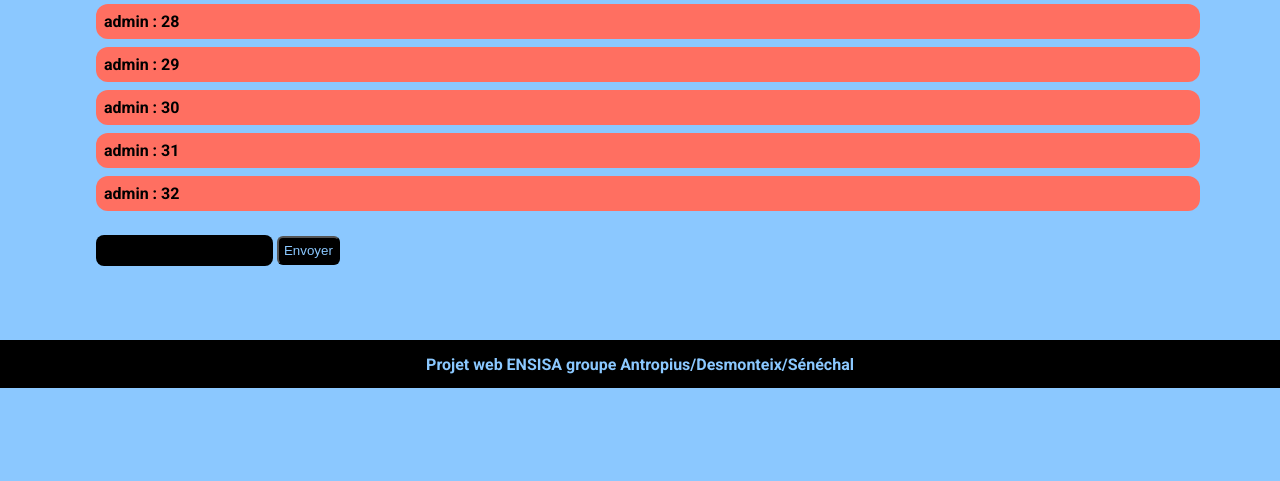
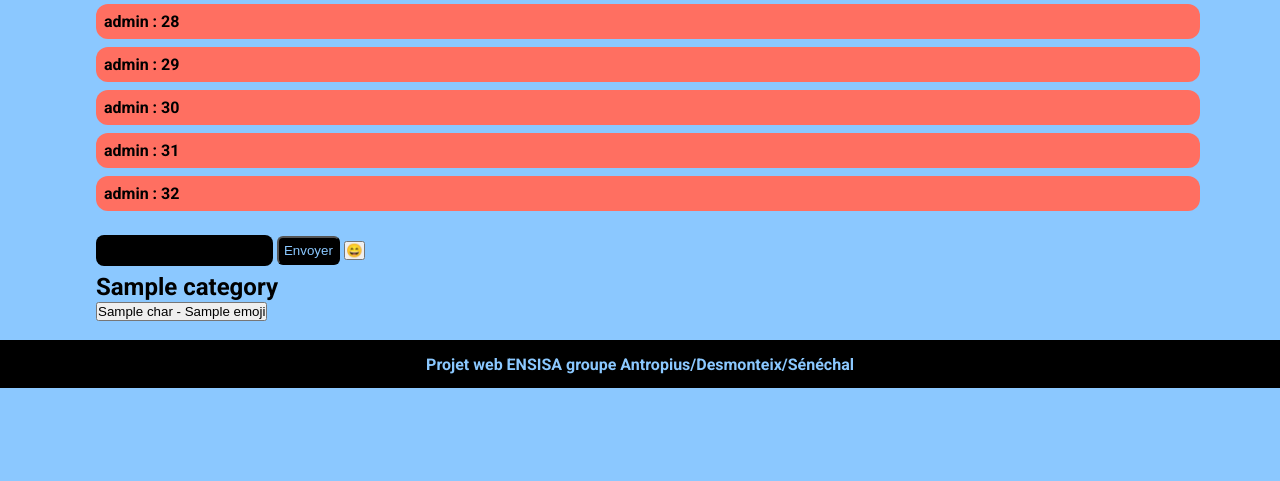
Before and after one commit to Burn3rII/ENSISAGERIE, a Django app: template messagingsite/rooms/templates/rooms/detail.html in a window 1280 px wide. Shown: the part 412-893 px from the top of the page. Before the commit the page ends 800 px from the top, so only its background shows below. Run offline with Django 5.2, Linux system fonts and the light colour scheme; data comes from the database, SQL or seed files in the repository; both versions use the stored data as it was after the commit; tables that the repository leaves empty hold one stand-in row (values such as "Sample post"); the template is opened without the code that fills it: values that come from a table or form of the project are taken from there, most other values are stand-ins (such as "Sample title", 1, 10 or a date in 2020).

Commit message:
Compatch emoji+network

```diff
--- a/messagingsite/rooms/static/rooms/js/message_script.js
+++ b/messagingsite/rooms/static/rooms/js/message_script.js
@@ -154,3 +154,108 @@ $(document).ready(function() {
         loadAllMessages();
     });
 });
+
+$(document).ready(function () {
+    const emojiButton = $('#emojiButton');
+    const emojiContainer = $('#emojiContainer');
+    const messageInput = $('#messageInput');
+
+    // Populate category buttons dynamically
+    function populateCategoryButtons(emojiData) {
+        const categoryButtonsContainer  = $('#categoryButtonsContainer');
+        categoryButtonsContainer .empty(); // Clear previous content
+
+        $.each(emojiData, function (category, emojis) {
+            const button = $('<button>', {
+                type: 'button',
+                class: 'categoryButton',
+                'data-category': category,
+                text: category,
+            });
+
+            categoryButtonsContainer .append(button);
+        });
+    }
+
+    // Populate emoji buttons dynamically
+    function populateEmojiButtons(emojis) {
+        const emojiList = $('#emojiContainer');
+        emojiList.empty(); // Clear previous content
+        emojiList.hide();  // Hide emoji container until it is populated
+
+        // Check if 'emojis' is an array
+        if (Array.isArray(emojis)) {
+            $.each(emojis, function (index, emoji) {
+                const button = $('<button>', {
+                    type: 'button',
+                    class: 'emojiButtons',
+                    'data-emoji': emoji.emoji,
+                    text: emoji.emoji + ' - ' + emoji.name,
+                });
+
+                emojiList.append(button);
+            });
+        } else {
+            console.error('Invalid format for emojis:', emojis);
+        }
+
+        // Show the emoji container after populating the buttons
+        emojiList.show();
+    }
+
+    // Fetch emoji data using AJAX
+    $.ajax({
+        url: JSONfile,
+        method: 'GET',
+        dataType: 'json',
+        success: function (emojiData) {
+            // Save emojiData in a global variable for later use
+            window.emojiData = emojiData;
+
+            // Populate category buttons
+            populateCategoryButtons(emojiData);
+
+            // Add event listener to each category button
+            $(document).on('click', '.categoryButton', function () {
+                console.log('Category button clicked');
+                const categoryIndex = $(this).data('category');
+
+                if (typeof categoryIndex === 'number' && emojiData[categoryIndex]) {
+                    const category = emojiData[categoryIndex];
+
+                    if (category.emojis && Array.isArray(category.emojis)) {
+                        populateEmojiButtons(category.emojis);
+                        emojiContainer.show(); // Show the emoji container when a category button is clicked
+                        $('#emojiContainer').siblings('.categoryButton').show(); // Show category buttons
+                    } else {
+                        console.error('Invalid format for category emojis:', category);
+                    }
+                } else {
+                    console.error('Invalid category index:', categoryIndex);
+                }
+            });
+
+            // Toggle visibility of emojiContainer
+            emojiButton.click(function () {
+                console.log('Emoji button clicked');
+                if (emojiContainer.is(':visible')) {
+                    console.log('Emoji container is visible, hiding');
+                    emojiContainer.hide();
+                } else {
+                    console.log('Emoji container is hidden, showing');
+                    emojiContainer.show();
+                }
+            });
+
+            // Add event listener to each emoji button
+            $(document).on('click', '.emojiButtons', function () {
+                console.log('Emoji button clicked');
+                const emoji = $(this).data('emoji');
+                messageInput.val(messageInput.val() + emoji);
+            });
+        },
+        error: function (error) {
+            console.error('Error fetching emoji data:', error);
+        }
+    });
+});
--- a/messagingsite/rooms/templates/rooms/detail.html
+++ b/messagingsite/rooms/templates/rooms/detail.html
@@ -38,13 +38,24 @@
     <form id="messageForm">
         <input type="text" id="messageInput" autocomplete="off" />
         <button type="submit" class="in_body_button">Envoyer</button>
-        <!--<button id="emojiButton">&#128516;</button>-->
+        <button id="emojiButton">&#128516;</button>
+        <div id="categoryButtonsContainer"></div>
         <div id="emojiContainer">
+        {% for category, emojis in emoji_data.items %}
+            <h2>{{ category }}</h2>
+            {% for emoji in emojis %}
+                <button type="button" class="emojiButtons" data-emoji="{{ emoji.char }}">
+                    {{ emoji.char }} - {{ emoji.name }}
+                </button>
+            {% endfor %}
+        {% endfor %}
         </div>
     </form>
 </div>
 
 <script type="text/javascript" src="{% static 'rooms/js/message_script.js' %}"
         data-room-id="{{ room.id }}"
-        data-csrf-token="{{ csrf_token }}"></script>
+        data-csrf-token="{{ csrf_token }}">
+        const JSONfile = "{% static 'rooms/json/data-by-group.json' %}"
+</script>
 {% endblock %}
```
Also changed, not shown: messagingsite/db.sqlite3.
